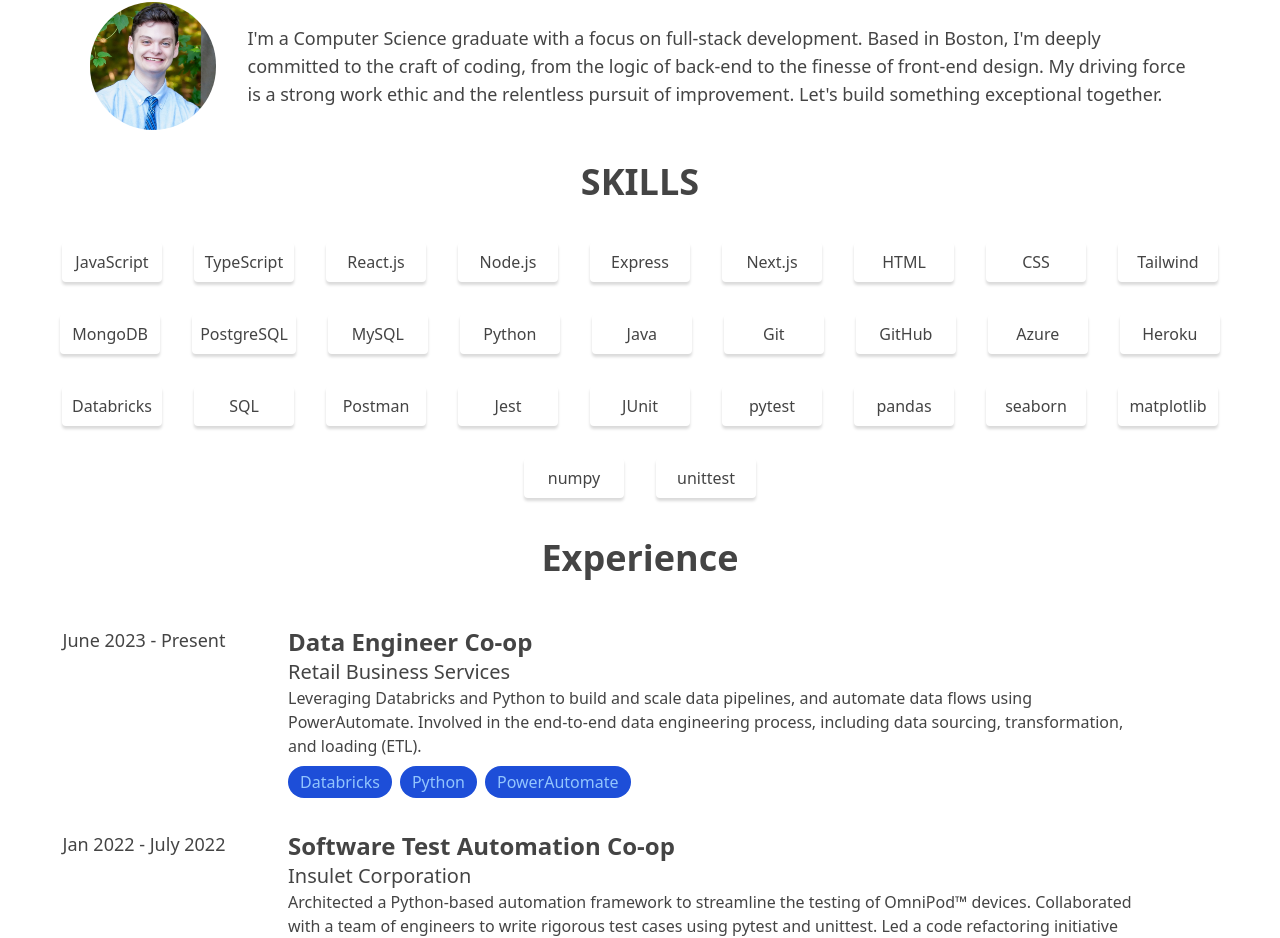
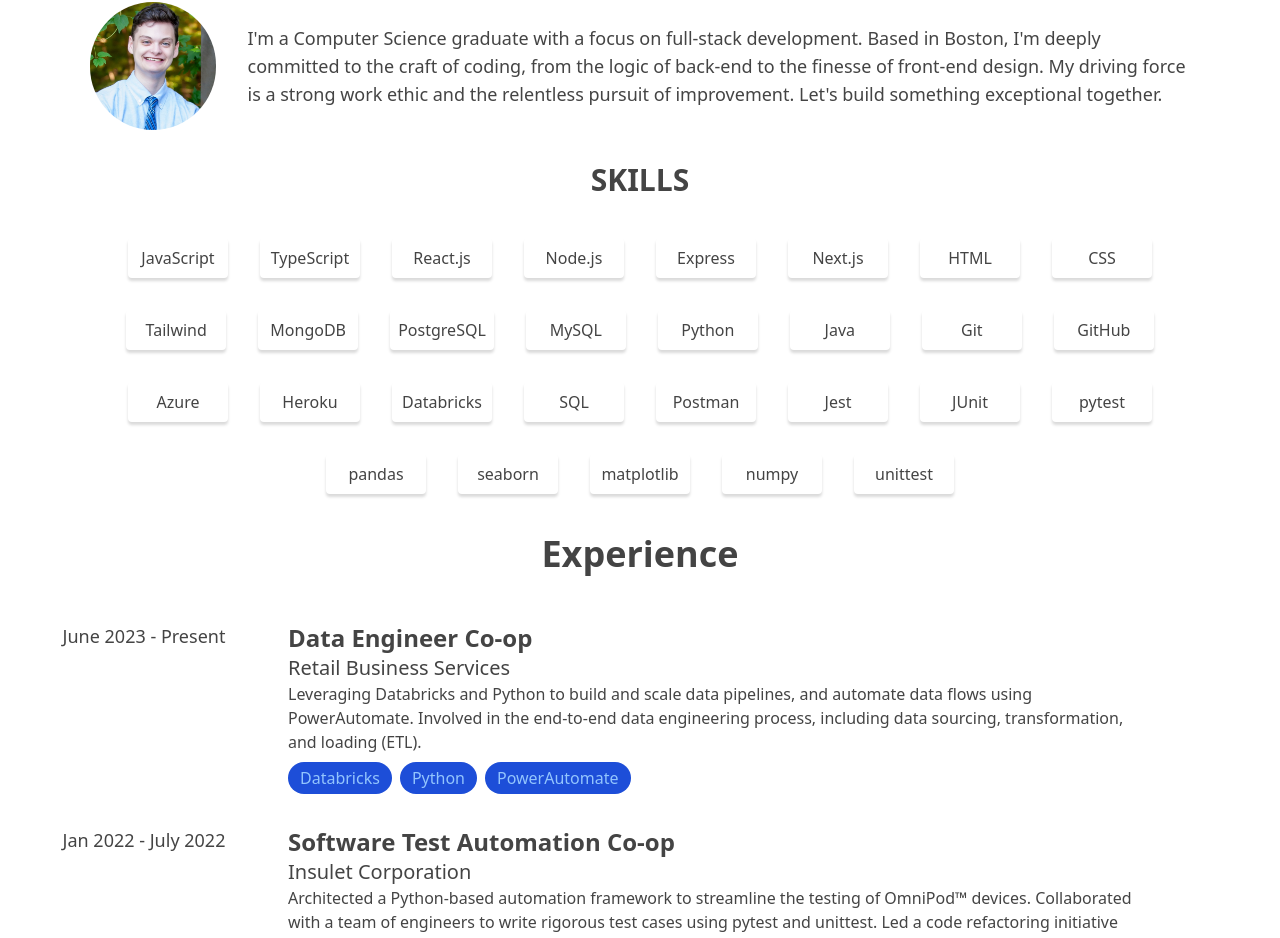
Before and after one commit to csiv23/portfolio, a Next.js app in the folder frontend/: page / in a window 1280 px wide. Shown: the part 926-1864 px from the top of the page. Built offline with nearby package versions, Linux system fonts and the light colour scheme.

Commit message:
Adjusted styling of skills section to include hover animations and proper scaling

```diff
--- a/frontend/components/Skills.module.css
+++ b/frontend/components/Skills.module.css
@@ -1,4 +1,19 @@
-.skill-box {
-  width: 100px;
-  height: 100px;
+.skillBox {
+  transition: transform 0.2s ease-in-out;
+  box-shadow: 0 3px 3px 0 rgba(0, 0, 0, 0.15);
+  min-width: 100px;
 }
+
+.skillBox:hover {
+  transform: translateY(-5px);
+}
+
+.skillBoxDark {
+  background-color: #2a2f4c;
+  border: none;
+}
+
+.skillBoxLight {
+  background-color: #fff;
+  border: 0px;
+}
--- a/frontend/components/Skills.tsx
+++ b/frontend/components/Skills.tsx
@@ -1,11 +1,12 @@
 // frontend/components/Skills.tsx
 import React, { FC, useContext } from "react";
 import { ThemeContext } from "./ThemeContext";
-import useThemeStyles from "../hooks/useThemeStyles"; // Import the custom hook
+import useThemeStyles from "../hooks/useThemeStyles";
+import styles from './Skills.module.css';
 
 const Skills: FC = () => {
-  const { textClass } = useThemeStyles(); // Use the custom hook to get theme styles
-  const darkTheme = useContext(ThemeContext); // Get the current theme
+  const { textClass } = useThemeStyles();
+  const darkTheme = useContext(ThemeContext);
 
   const skills = [
     "JavaScript",
@@ -49,21 +50,20 @@ const Skills: FC = () => {
         display: "flex",
         flexWrap: "wrap",
         justifyContent: "center",
+        alignItems: "center",
+        maxWidth: "1100px",
       }}
       className="text-center p-6"
     >
-      <h2 className={`text-4xl font-semibold mb-8 ${textClass}`}>SKILLS</h2>
+      <h2 className={`text-3xl font-semibold mb-8 ${textClass}`}>SKILLS</h2>
       <div className="flex flex-wrap gap-4 justify-center">
         {skills.map((skill, index) => (
           <div
             key={index}
-            className={`m-2 p-2 border rounded ${textClass} flex items-center justify-center`}
-            style={{
-              backgroundColor: darkTheme ? "#2a2f4c" : "#fff",
-              boxShadow: "0 3px 3px 0 rgba(0,0,0,.15)",
-              border: darkTheme ? "none" : "0",
-              minWidth: "100px",
-            }}
+            className={`m-2 p-2 border rounded ${textClass} flex items-center justify-center ${
+              styles.skillBox
+            } ${darkTheme ? styles.skillBoxDark : styles.skillBoxLight}`}
+            style={{}}
           >
             <div className="text-base">{skill}</div>
           </div>
```
